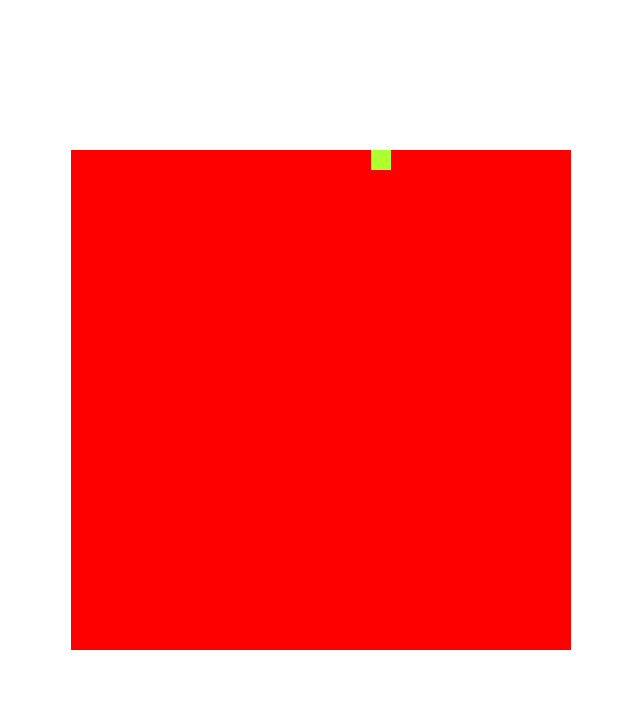
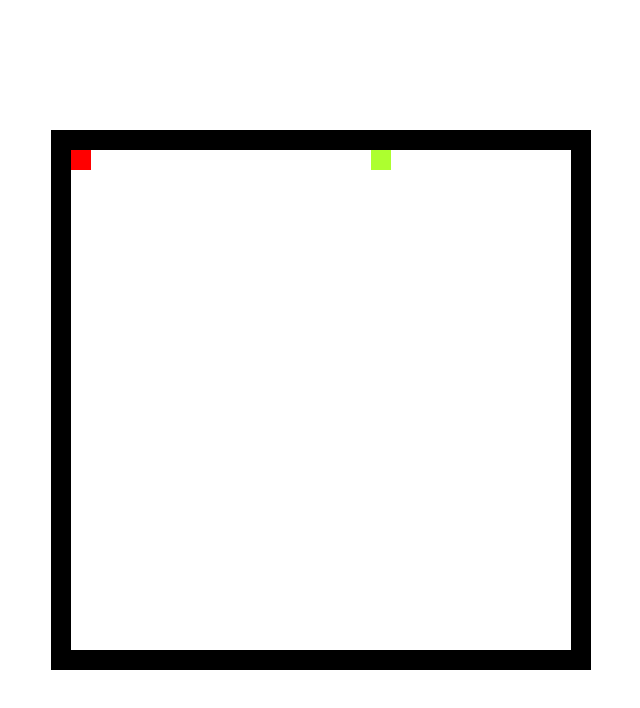
Before and after one commit to Lnola/snake-game, a Vue app: page / in a window 1280 px wide. Shown: the top 708 px of the page, without its empty margins (319-959 px from the left). Built offline with nearby package versions, Linux system fonts and the light colour scheme.

Commit message:
:lipstick: Make container border black instead of red background

```diff
--- a/src/App.vue
+++ b/src/App.vue
@@ -63,7 +63,7 @@ const StyledGameBox = styled.div(
   () => css`
     width: ${GAME_BOX_WIDTH}px;
     height: ${GAME_BOX_HEIGHT}px;
-    background-color: red;
+    border: 20px solid black;
     position: relative;
   `,
 );
```
